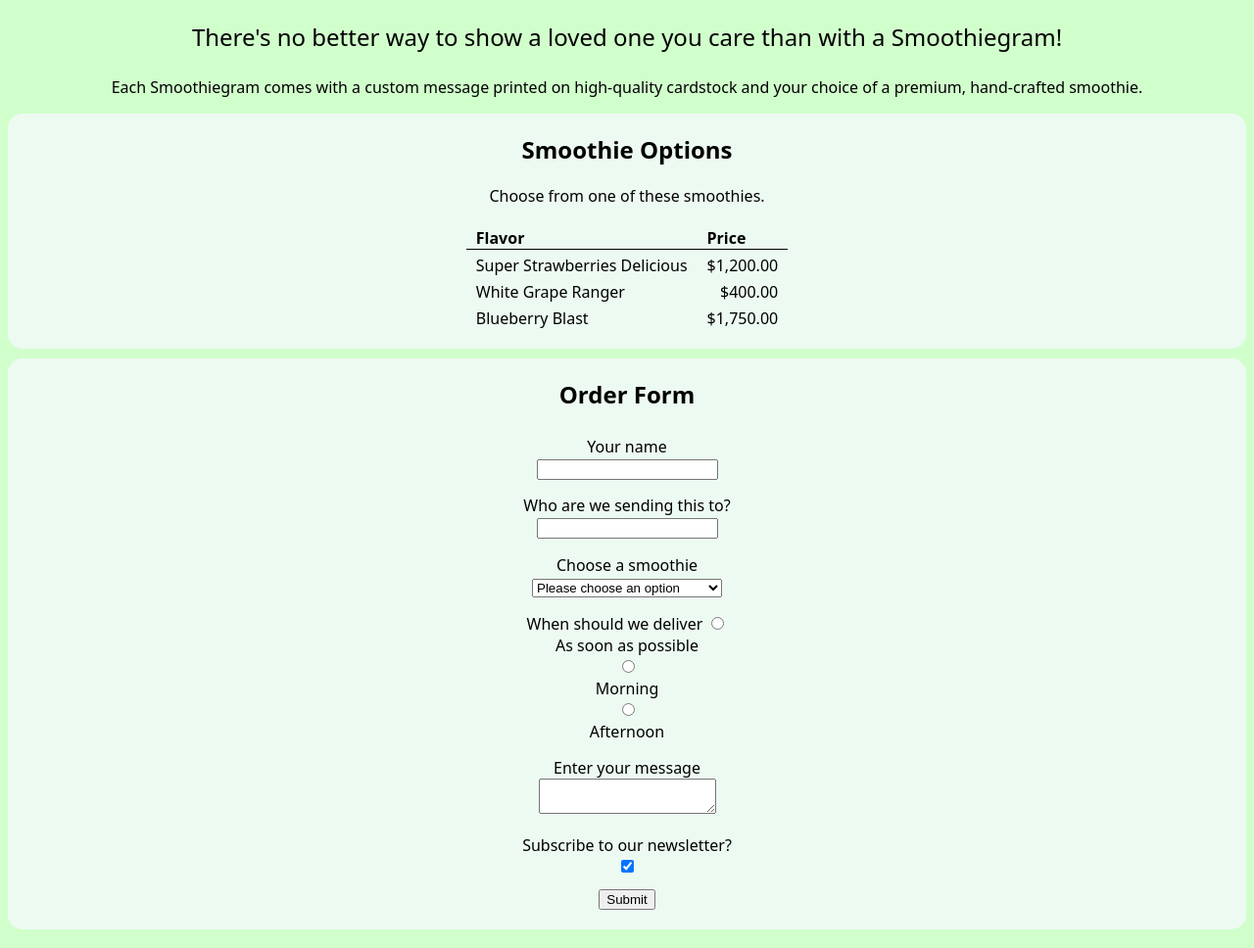
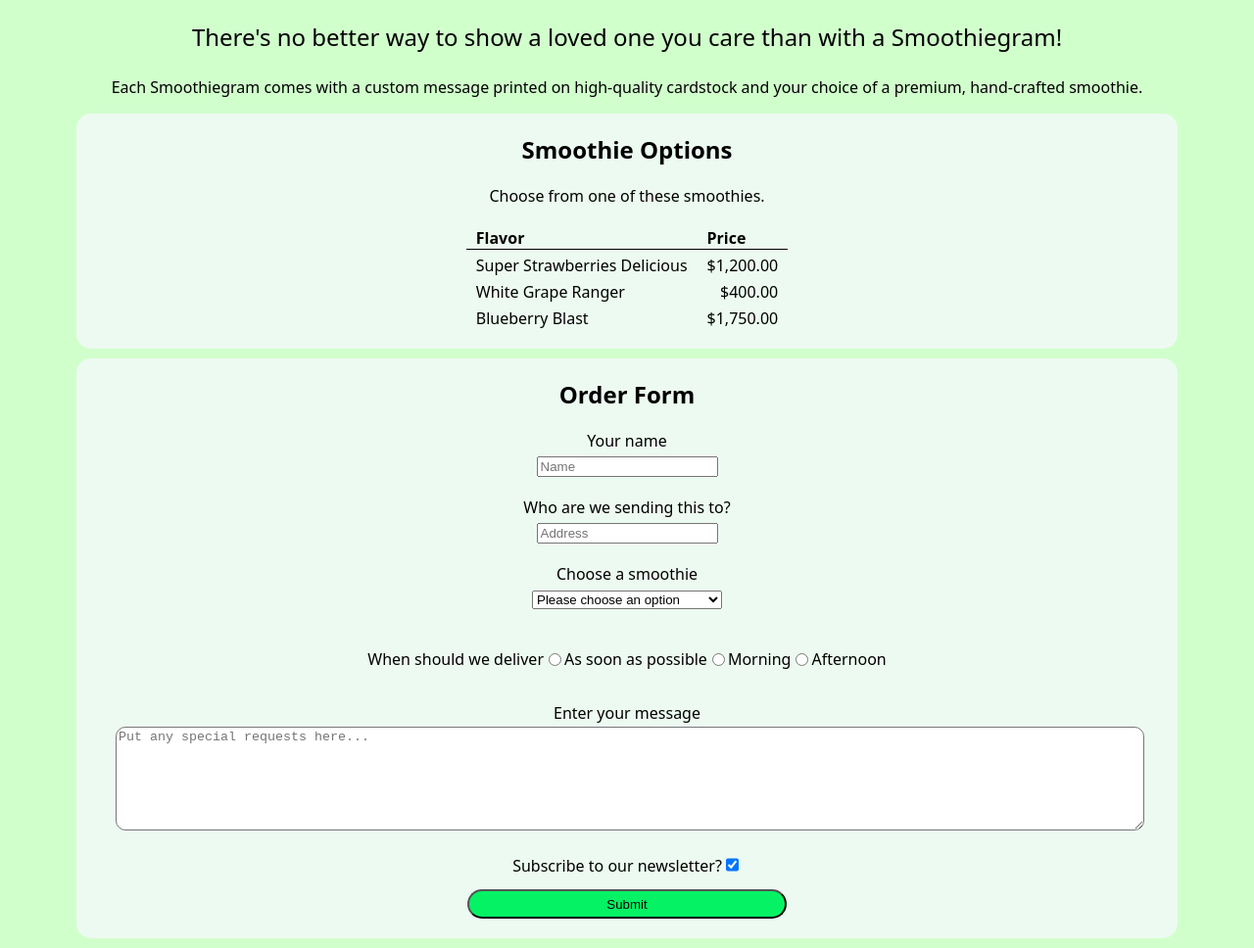
Before and after one commit to richardwebber/html-css, a plain HTML site: page index.html in a window 1280 px wide. Shown: the part 67-1035 px from the top of the page at 98% size. Drawn offline with Linux system fonts and the light colour scheme.

Commit message:
second-commit

```diff
--- a/index.html
+++ b/index.html
@@ -51,17 +51,17 @@
       <section>
         <h2>Order Form</h2>
         <form action="">
-          <fieldset>
+          <div>
             <label for="sender">Your name</label>
-            <input type="text" name="sender" />
-          </fieldset>
+            <input type="text" name="sender" placeholder="Name"/>
+          </div>
 
-          <fieldset>
+          <div>
             <label for="recipient">Who are we sending this to?</label>
-            <input type="text" name="recipient" />
-          </fieldset>
+            <input type="text" name="recipient" placeholder="Address"/>
+          </div>
 
-          <fieldset>
+          <div class="smoothies">
             <label for="recipient">Choose a smoothie</label>
             <select name="smoothie">
               <option value="">Please choose an option</option>
@@ -71,30 +71,30 @@
               <option value="white grape ranger">White Grape Ranger</option>
               <option value="blueberry blast">Blueberry Blast</option>
             </select>
-          </fieldset>
+          </div>
 
-          <fieldset class="inline-label">
+          <div class="inline-label">
             <span for="">When should we deliver</span>
-            <input type="radio" name="delivery-time" class="inline-label" value="asap" />
+            <input type="radio" name="delivery-time" value="asap" />
             <label>As soon as possible</label>
 
-            <input type="radio" name="delivery-time" class="inline-label" value="am" />
+            <input type="radio" name="delivery-time" value="am" />
             <label>Morning</label>
 
-            <input type="radio" name="delivery-time" class="inline-label" value="pm" />
+            <input type="radio" name="delivery-time" value="pm" />
             <label>Afternoon</label>
-          </fieldset>
+          </div>
 
-          <fieldset>
+          <div>
             <label for="message">Enter your message</label>
-            <textarea name="message" class="text-area"></textarea>
-          </fieldset>
+            <textarea name="message" class="text-area" placeholder="Put any special requests here..."></textarea>
+          </div>
 
-          <fieldset>
-            <label >Subscribe to our newsletter?</label>
+          <div class="inline-label">
+            <label>Subscribe to our newsletter?</label>
             <input type="checkbox" name="subscribe" value="yes" checked />
-          </fieldset>
-
+          </div>
+          <br />
           <button type="submit">Submit</button>
         </form>
       </section>
--- a/styles.css
+++ b/styles.css
@@ -4,8 +4,9 @@ body {
     text-align: center;
   }
 
-  fieldset {
+  div {
     border: none;
+    margin: 20px
   }
 
   .lead {
@@ -17,7 +18,7 @@ body {
     background: #edfaf1;
     padding: 20px;
     border-radius: 15px;
-    margin: 10px 0;
+    margin: 10px 70px 10px 70px;
   }
 
   section h2 {
@@ -49,8 +50,33 @@ body {
 
   label {
     display: block;
+    padding-bottom: 3px
   }
 
-  inline-label {
-    display: inline;
+  div.inline-label {
+    display: inline-flex;
+    height: 20px;
+    margin: auto;
+    padding-bottom: 15px
   }
+
+  header {
+    margin: 10px 70px 10px 70px;
+  }
+
+  textarea {
+    width: 100%;
+    height: 100px;
+    border-radius: 10px;
+  }
+
+  .smoothies {
+    padding-bottom: 20px
+  }
+
+  button {
+    width: 30%;
+    background-color: #05f264;
+    height: 30px;
+    border-radius: 20px;
+  }
```
